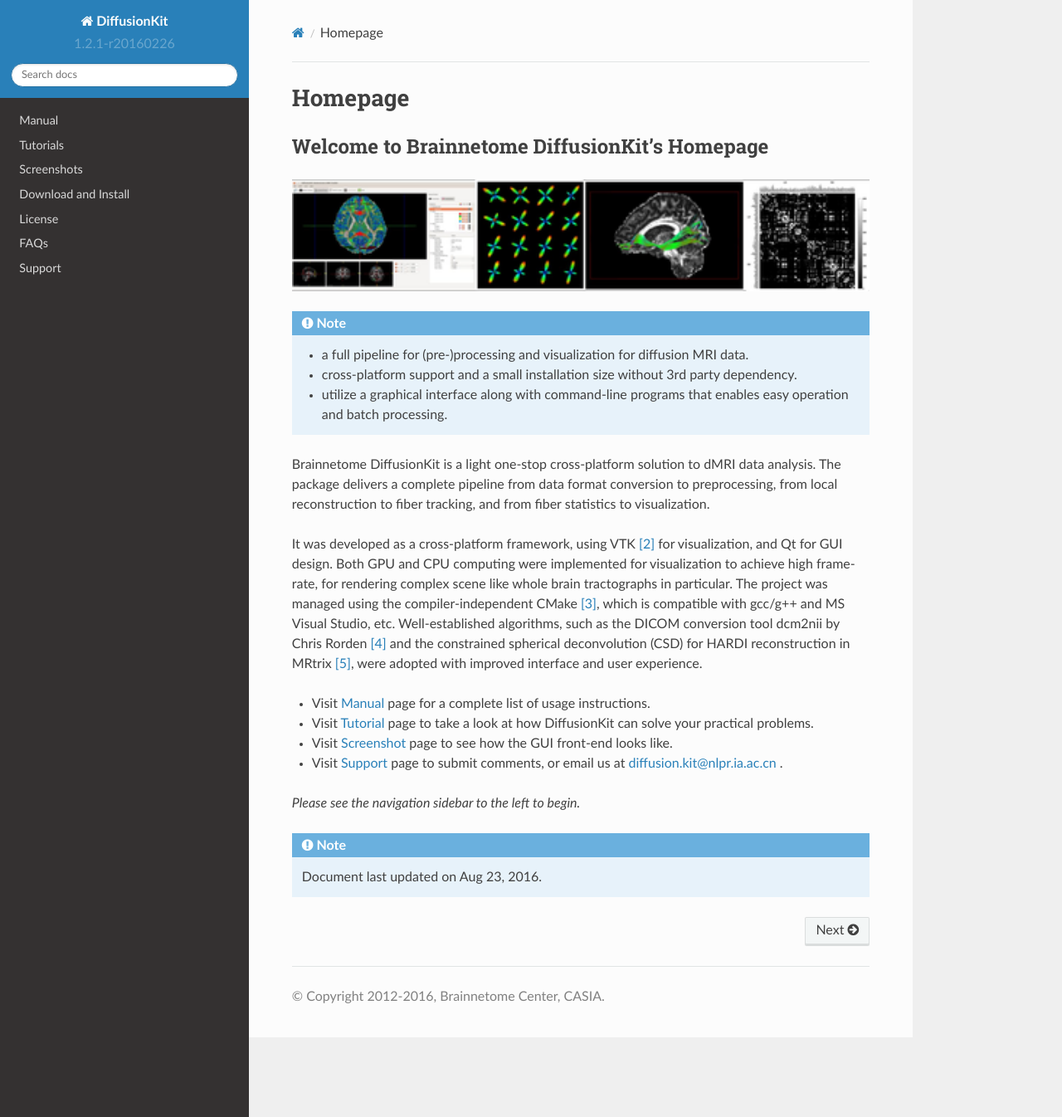
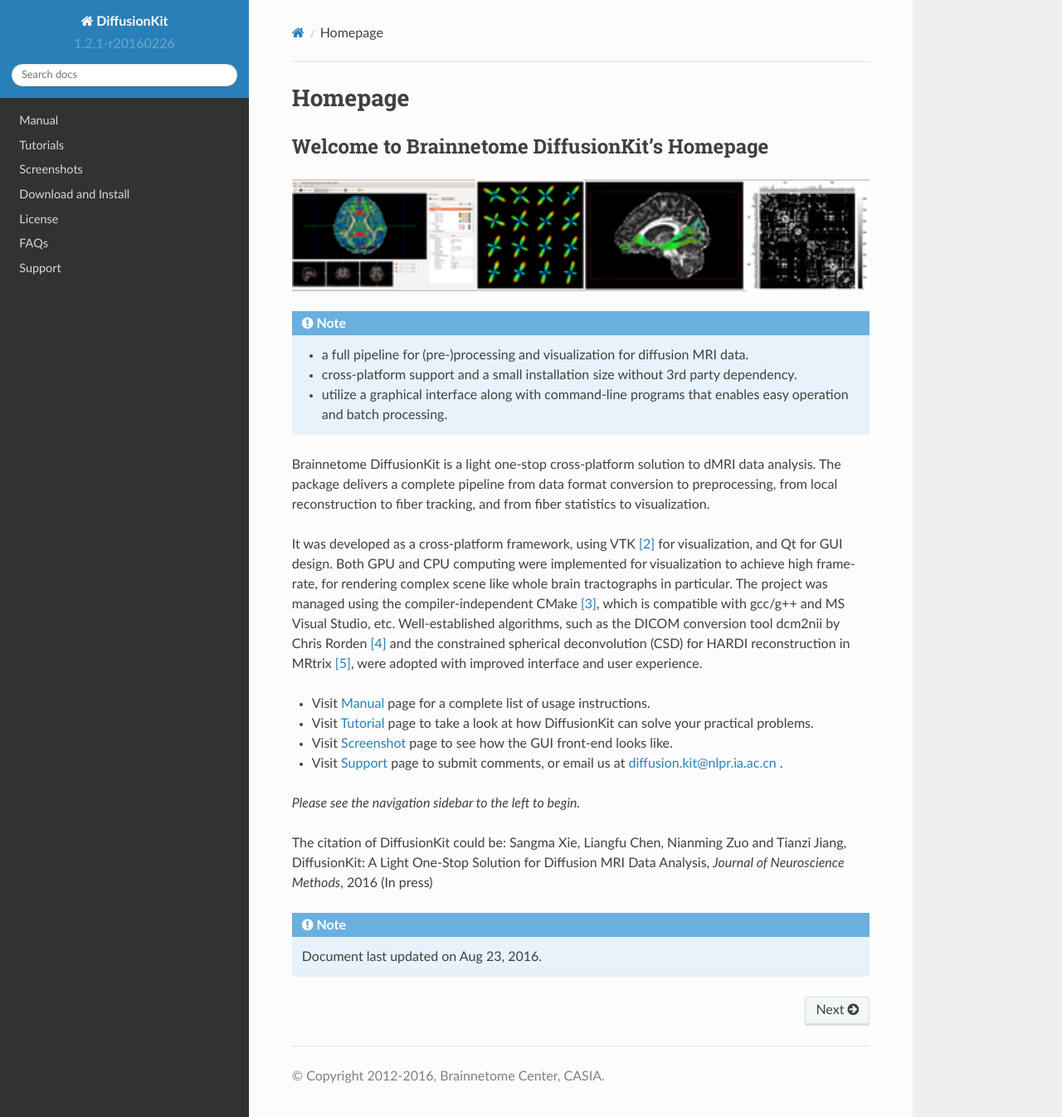
Before and after one commit to brainnetome/diffusionkit, a Sphinx documentation site: the page built from source/index.rst, in a window 1280 px wide and 1346 px high. Shown: the whole window at 83% size. Built offline with Sphinx 7.4.7 and the Read the Docs theme 2.0.0, drawn with Linux system fonts in a browser that asks for light colours.

Commit message:
Paper accepted

```diff
--- a/source/index.rst
+++ b/source/index.rst
@@ -45,6 +45,9 @@
 
 *Please see the navigation sidebar to the left to begin.*
 
+The citation of DiffusionKit could be:
+Sangma Xie, Liangfu Chen, Nianming Zuo and Tianzi Jiang, DiffusionKit: A Light One-Stop Solution for Diffusion MRI Data Analysis, *Journal of Neuroscience Methods*, 2016 (In press)
+
 .. toctree::
    :maxdepth: 2
    :hidden:
```
